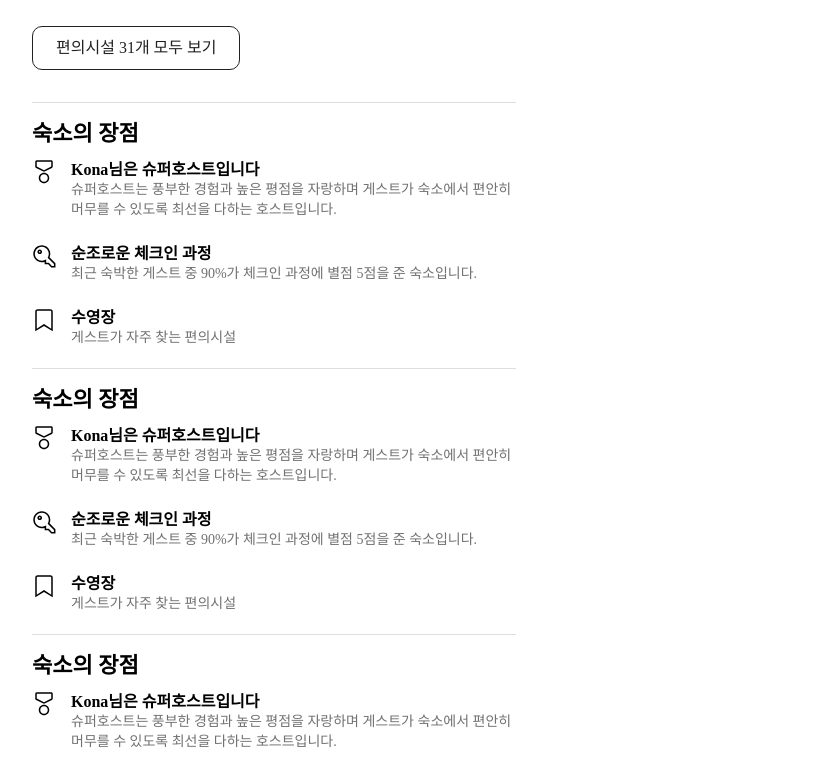
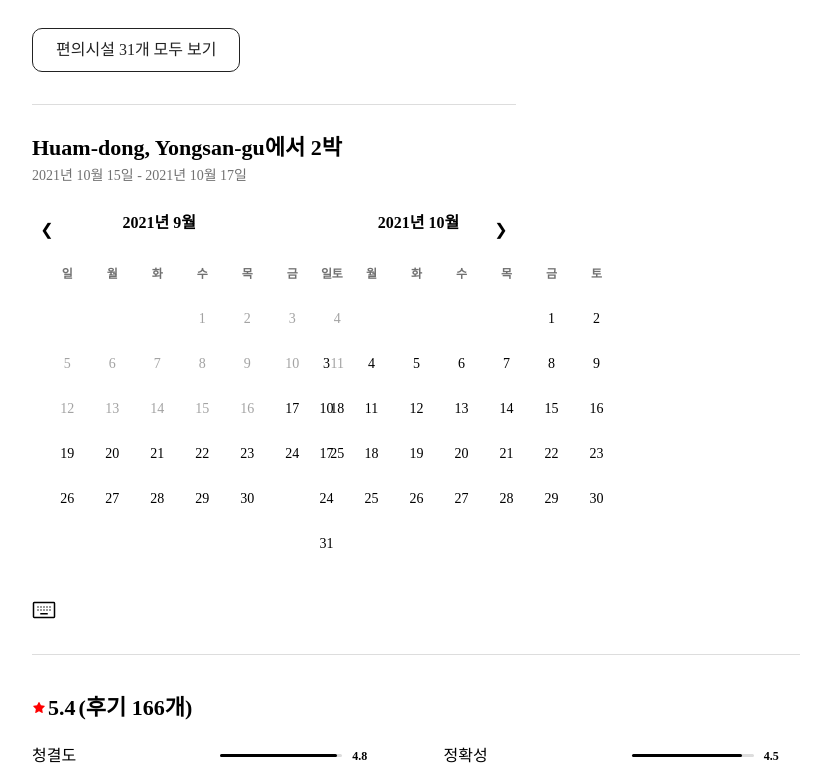
Before and after one commit to Danji-ya/study-space, a React (Create React App) app: page /detail/1 in a window 1280 px wide. Shown: the part 1276-2041 px from the top of the page, without its empty margins (224-1055 px from the left). Built offline with nearby package versions, Linux system fonts and the light colour scheme.

Commit message:
feat: calendar 추가 완료

```diff
--- a/src/assets/css/detail/mainDescriptionStyle.js
+++ b/src/assets/css/detail/mainDescriptionStyle.js
@@ -5,7 +5,7 @@ const descriptionContainer = props => css`
   display: flex;
   position: relative;
   width: 100%;
-  padding: 2.5vh 0;
+  padding: 4vh 0;
 `;
 
 const descLeftContainer = props => css`
--- a/src/assets/css/detail/mainTitleStyle.js
+++ b/src/assets/css/detail/mainTitleStyle.js
@@ -56,7 +56,7 @@ const saveIcon = props => css`
 `;
 
 const imgContainer = props => css`
-  padding: 25px 0;
+  padding: 2vh 0 0 0;
   position: relative;
 `;
 
--- a/src/assets/css/detail/prosDescStyle.js
+++ b/src/assets/css/detail/prosDescStyle.js
@@ -2,7 +2,7 @@
 import { css } from '@emotion/react';
 
 const prosDescContainer = props => css`
-  padding: 2.5vh 0;
+  padding: 4vh 0;
   border-bottom: 1px solid #dddddd;
 `;
 
--- /dev/null
+++ b/src/components/Detail/CalendarDescription.js
@@ -0,0 +1,55 @@
+/** @jsxImportSource @emotion/react */
+import { css } from '@emotion/react';
+import React from 'react';
+import CalendarContainer from '../../containers/Main/CalendarContainer';
+
+const CalendarDescContainer = props => css`
+  padding: 4vh 0 0 0;
+`;
+
+const title = props => css`
+  font-size: 22px;
+  font-weight: 600;
+
+  margin-bottom: 10px;
+`;
+
+const subtitle = props => css`
+  font-size: 14px;
+  color: rgb(113, 113, 113);
+`;
+
+const keyboardIcon = props => css`
+  svg {
+    display: block;
+    height: 24px;
+    width: 24px;
+    fill: currentcolor;
+  }
+`;
+
+function CalendarDescription() {
+  return (
+    <div css={CalendarDescContainer}>
+      <h2 css={title}>Huam-dong, Yongsan-gu에서 2박</h2>
+      <p css={subtitle}>2021년 10월 15일 - 2021년 10월 17일</p>
+      <div
+        css={css`
+          > div {
+            margin: 0;
+            padding: 4vh 1vw;
+          }
+        `}
+      >
+        <CalendarContainer />
+      </div>
+      <div css={keyboardIcon}>
+        <svg viewBox="0 0 32 32">
+          <path d="M29 5a2 2 0 0 1 1.995 1.85L31 7v18a2 2 0 0 1-1.85 1.995L29 27H3a2 2 0 0 1-1.995-1.85L1 25V7a2 2 0 0 1 1.85-1.995L3 5zm0 2H3v18h26zm-8 13v2H11v-2zm3-5a1 1 0 1 1 0 2 1 1 0 0 1 0-2zm-4 0a1 1 0 1 1 0 2 1 1 0 0 1 0-2zm-4 0a1 1 0 1 1 0 2 1 1 0 0 1 0-2zm-4 0a1 1 0 1 1 0 2 1 1 0 0 1 0-2zm-4 0a1 1 0 1 1 0 2 1 1 0 0 1 0-2zm16-4a1 1 0 1 1 0 2 1 1 0 0 1 0-2zm-4 0a1 1 0 1 1 0 2 1 1 0 0 1 0-2zm-4 0a1 1 0 1 1 0 2 1 1 0 0 1 0-2zm-4 0a1 1 0 1 1 0 2 1 1 0 0 1 0-2zm-4 0a1 1 0 1 1 0 2 1 1 0 0 1 0-2z"></path>
+        </svg>
+      </div>
+    </div>
+  );
+}
+
+export default CalendarDescription;
--- a/src/components/Detail/MainDescription.js
+++ b/src/components/Detail/MainDescription.js
@@ -7,6 +7,7 @@ import {
   descriptionContainer,
 } from '../../assets/css/detail/mainDescriptionStyle';
 import AmenityDescription from './AmenityDescription';
+import CalendarDescription from './CalendarDescription';
 import FeeBox from './FeeBox';
 import HostDescription from './HostDescription';
 import ProsDescription from './ProsDescription';
@@ -18,9 +19,8 @@ function MainDescription() {
         <HostDescription />
         <ProsDescription />
         <AmenityDescription />
-        <ProsDescription />
-        <ProsDescription />
-        <ProsDescription />
+        <CalendarDescription />
+        {/* <ProsDescription /> */}
       </div>
       <div css={descRightContainer}>
         <FeeBox />
```
